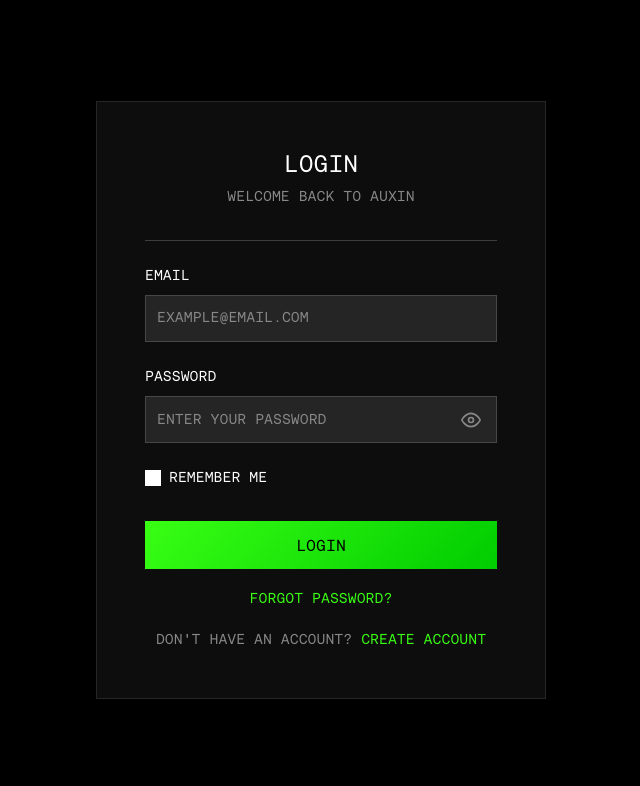
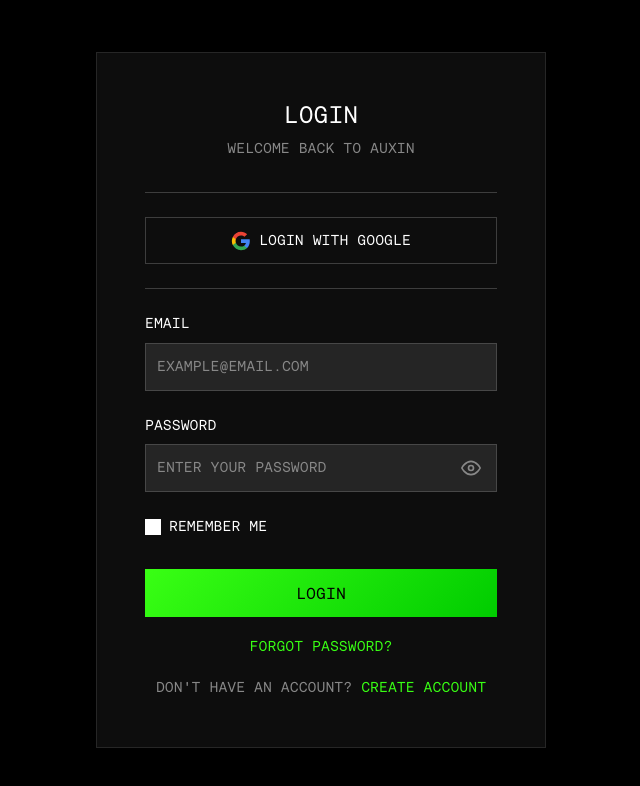
Before and after one commit to anurajthakur333/Auxin, a React (Vite) app: page /login in a window 1280 px wide. Shown: the top 786 px of the page, without its empty margins (319-959 px from the left). Built offline with nearby package versions, Linux system fonts and the light colour scheme; no server answers.

Commit message:
google login button added

```diff
--- a/src/pages/Login.tsx
+++ b/src/pages/Login.tsx
@@ -16,7 +16,7 @@ const Login: React.FC = () => {
   const [isPasswordFocused, setIsPasswordFocused] = useState(false);
   const [showPassword, setShowPassword] = useState(false);
 
-  const { login, user } = useAuth();
+  const { login, googleLogin, user } = useAuth();
   const navigate = useNavigate();
   const location = useLocation();
 
@@ -320,6 +320,58 @@ const Login: React.FC = () => {
                 {error}
               </div>
             )}
+
+            {/* Divider */}
+            <div style={{
+              display: 'flex',
+              alignItems: 'center',
+              marginBottom: '1.5rem'
+            }}>
+              <div style={{
+                flex: 1,
+                height: '1px',
+                background: 'rgba(255, 255, 255, 0.2)'
+              }} />
+            </div>
+
+            {/* Google Login Button */}
+            <button
+              type="button"
+              onClick={googleLogin}
+              className="aeonik-mono"
+              style={{
+                width: '100%',
+                padding: '0.75rem',
+                borderRadius: '0px',
+                border: '1px solid rgba(255, 255, 255, 0.2)',
+                background: 'transparent',
+                color: 'white',
+                fontSize: '0.9rem',
+                cursor: 'pointer',
+                transition: 'all 0.3s ease',
+                marginBottom: '1.5rem',
+                display: 'flex',
+                alignItems: 'center',
+                justifyContent: 'center',
+                gap: '0.5rem'
+              }}
+              onMouseEnter={(e) => {
+                e.currentTarget.style.borderColor = '#39FF14';
+                e.currentTarget.style.color = '#39FF14';
+              }}
+              onMouseLeave={(e) => {
+                e.currentTarget.style.borderColor = 'rgba(255, 255, 255, 0.2)';
+                e.currentTarget.style.color = 'white';
+              }}
+            >
+              <svg width="20" height="20" viewBox="0 0 24 24" fill="none" xmlns="http://www.w3.org/2000/svg">
+                <path d="M22.56 12.25c0-.78-.07-1.53-.2-2.25H12v4.26h5.92c-.26 1.37-1.04 2.53-2.21 3.31v2.77h3.57c2.08-1.92 3.28-4.74 3.28-8.09z" fill="#4285F4"/>
+                <path d="M12 23c2.97 0 5.46-.98 7.28-2.66l-3.57-2.77c-.98.66-2.23 1.06-3.71 1.06-2.86 0-5.29-1.93-6.16-4.53H2.18v2.84C3.99 20.53 7.7 23 12 23z" fill="#34A853"/>
+                <path d="M5.84 14.09c-.22-.66-.35-1.36-.35-2.09s.13-1.43.35-2.09V7.07H2.18C1.43 8.55 1 10.22 1 12s.43 3.45 1.18 4.93l2.85-2.22.81-.62z" fill="#FBBC05"/>
+                <path d="M12 5.38c1.62 0 3.06.56 4.21 1.64l3.15-3.15C17.45 2.09 14.97 1 12 1 7.7 1 3.99 3.47 2.18 7.07l3.66 2.84c.87-2.6 3.3-4.53 6.16-4.53z" fill="#EA4335"/>
+              </svg>
+              LOGIN WITH GOOGLE
+            </button>
 
             {/* Divider */}
             <div style={{
--- a/src/pages/Signup.tsx
+++ b/src/pages/Signup.tsx
@@ -20,7 +20,7 @@ const Signup: React.FC = () => {
   const [showPassword, setShowPassword] = useState(false);
   const [showConfirmPassword, setShowConfirmPassword] = useState(false);
 
-  const { signup, user } = useAuth();
+  const { signup, googleLogin, user } = useAuth();
   const navigate = useNavigate();
   const location = useLocation();
 
@@ -296,6 +296,58 @@ const Signup: React.FC = () => {
                 {error}
               </div>
             )}
+
+            {/* Divider */}
+            <div style={{
+              display: 'flex',
+              alignItems: 'center',
+              marginBottom: '1.5rem'
+            }}>
+              <div style={{
+                flex: 1,
+                height: '1px',
+                background: 'rgba(255, 255, 255, 0.2)'
+              }} />
+            </div>
+
+            {/* Google Login Button */}
+            <button
+              type="button"
+              onClick={googleLogin}
+              className="aeonik-mono"
+              style={{
+                width: '100%',
+                padding: '0.75rem',
+                borderRadius: '0',
+                border: '1px solid rgba(255, 255, 255, 0.2)',
+                background: 'transparent',
+                color: 'white',
+                fontSize: '0.9rem',
+                cursor: 'pointer',
+                transition: 'all 0.3s ease',
+                marginBottom: '1.5rem',
+                display: 'flex',
+                alignItems: 'center',
+                justifyContent: 'center',
+                gap: '0.5rem'
+              }}
+              onMouseEnter={(e) => {
+                e.currentTarget.style.borderColor = '#39FF14';
+                e.currentTarget.style.color = '#39FF14';
+              }}
+              onMouseLeave={(e) => {
+                e.currentTarget.style.borderColor = 'rgba(255, 255, 255, 0.2)';
+                e.currentTarget.style.color = 'white';
+              }}
+            >
+              <svg width="20" height="20" viewBox="0 0 24 24" fill="none" xmlns="http://www.w3.org/2000/svg">
+                <path d="M22.56 12.25c0-.78-.07-1.53-.2-2.25H12v4.26h5.92c-.26 1.37-1.04 2.53-2.21 3.31v2.77h3.57c2.08-1.92 3.28-4.74 3.28-8.09z" fill="#4285F4"/>
+                <path d="M12 23c2.97 0 5.46-.98 7.28-2.66l-3.57-2.77c-.98.66-2.23 1.06-3.71 1.06-2.86 0-5.29-1.93-6.16-4.53H2.18v2.84C3.99 20.53 7.7 23 12 23z" fill="#34A853"/>
+                <path d="M5.84 14.09c-.22-.66-.35-1.36-.35-2.09s.13-1.43.35-2.09V7.07H2.18C1.43 8.55 1 10.22 1 12s.43 3.45 1.18 4.93l2.85-2.22.81-.62z" fill="#FBBC05"/>
+                <path d="M12 5.38c1.62 0 3.06.56 4.21 1.64l3.15-3.15C17.45 2.09 14.97 1 12 1 7.7 1 3.99 3.47 2.18 7.07l3.66 2.84c.87-2.6 3.3-4.53 6.16-4.53z" fill="#EA4335"/>
+              </svg>
+              SIGN UP WITH GOOGLE
+            </button>
 
             {/* Divider */}
             <div style={{
```
